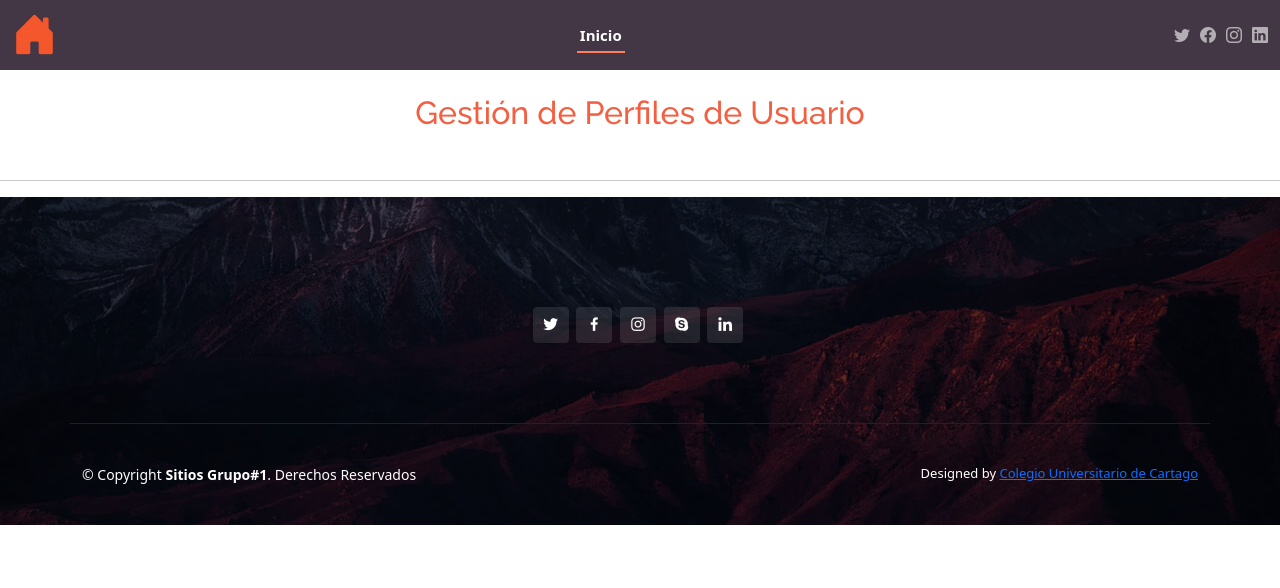
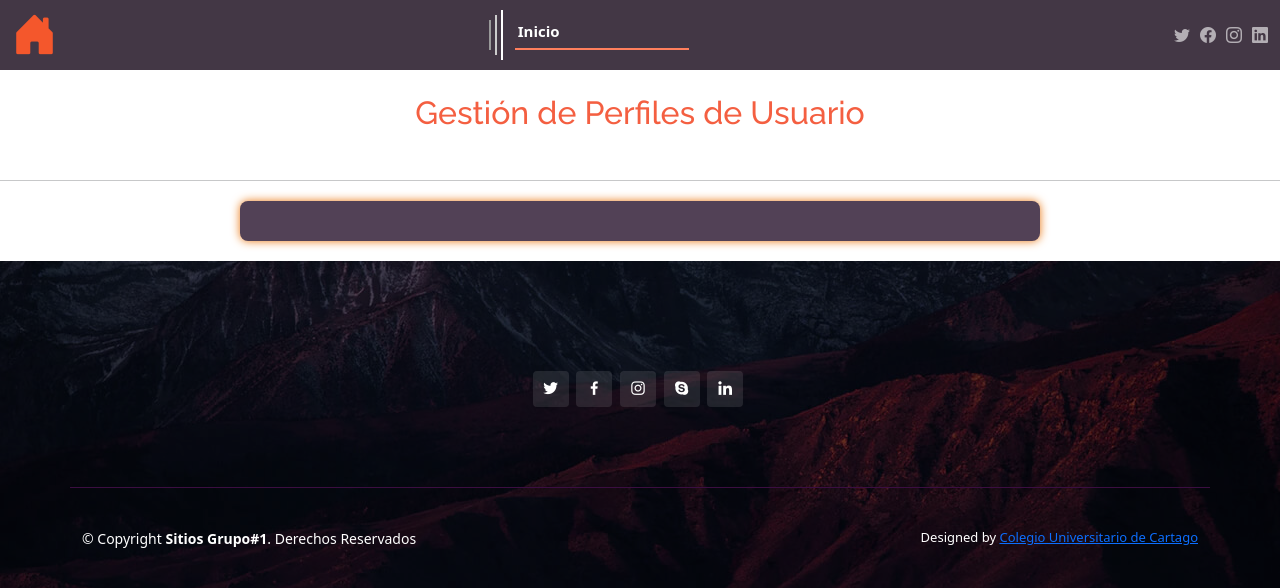
Before and after one commit to Mvargas26/MyLodgmentPlace, a PHP site: page /App/Views/gestionPerfilUsuarios_View.php in a window 1280 px wide. Shown: the top 588 px of the page. Run offline with PHP 8.4, Linux system fonts and the light colour scheme; data that the repository does not hold is empty; some libraries are stand-ins or nearby versions.

Commit message:
cambios en gestio css

```diff
--- a/App/Views/gestionPerfilUsuarios_View.php
+++ b/App/Views/gestionPerfilUsuarios_View.php
@@ -4,12 +4,13 @@
     <meta charset="UTF-8">
     <meta name="viewport" content="width=device-width, initial-scale=1.0">
     <link rel="stylesheet" href="../assets/css/gestionPerfilUsuarios.css">
-    <div class="contener">
+
+    <div class="">
         <br>
         <h2>Gestión de Perfiles de Usuario</h2>
         <br>
         <hr>
-        <div class="contener">
+        <div class="contiene">
             <div class="user-list">
 
 
--- a/App/assets/css/gestionPerfilUsuarios.css
+++ b/App/assets/css/gestionPerfilUsuarios.css
@@ -1,13 +1,13 @@
-.contener {
-    display: contents;
-    flex-wrap: wrap;
-    background-color: #fff;
+.contiene {
+    max-width: 800px;
+    margin: 20px auto;
+    background-color: #524156;
     border-radius: 8px;
-    box-shadow: 0 0 10px rgba(0, 0, 0, 0.1);
+    box-shadow: 0 0 10px rgba(234, 119, 18, 6.9);
     padding: 20px;
-    max-width: 800px;
-    margin: 0 auto;
+    text-align: center; /* Center the buttons within the div */
 }
+
 
 h2 {
     text-align: center;
@@ -72,3 +72,100 @@ h2 {
         max-width: 50%;
     }
 }
+
+
+.contiene {
+    max-width: 800px;
+    margin: 20px auto;
+    background-color: #524156;
+    border-radius: 8px;
+    box-shadow: 0 0 10px rgba(234, 119, 18, 6.9);
+    padding: 20px;
+    text-align: center; /* Center the buttons within the div */
+}
+
+/* Estilos para los detalles del usuario */
+#userProfileImage {
+    width: 100px;
+    height: 100px;
+    object-fit: cover;
+    border-radius: 8px;
+    margin-right: 20px;
+}
+
+#userDetails {
+    flex: 1;
+}
+
+ul {
+    padding: 0;
+    list-style-type: none;
+}
+
+.button-container {
+    display: flex;
+    justify-content: center;
+}
+
+h2 {
+    color: #f45f41;
+    text-align: center;
+}
+
+li {
+    display: inline-block;
+    font-size: 25px;
+    width: 8em;
+    height: 2em;
+    color: white;
+    border-left: 0.08em solid;
+    position: relative;
+    margin-top: 0.8em;
+    margin: 15px;
+    cursor: pointer;
+}
+
+li::before,
+li::after {
+    content: '';
+    position: absolute;
+    width: inherit;
+    border-left: inherit;
+    z-index: -1;
+}
+
+li::before {
+    height: 80%;
+    top: 10%;
+    left: calc(-0.15em - 0.08em * 2);
+    filter: brightness(0.8);
+}
+
+li::after {
+    height: 60%;
+    top: 20%;
+    left: calc(-0.15em * 2 - 0.08em * 3);
+    filter: brightness(0.6);
+}
+
+li span {
+    position: relative;
+    height: 120%;
+    top: -10%;
+    box-sizing: border-box;
+    border: 0.08em solid;
+    background-color: #524156;
+    display: flex;
+    align-items: center;
+    justify-content: center;
+    font-family: sans-serif;
+    text-transform: capitalize;
+    transform: translateX(calc(-0.15em * 3 - 0.08em * 2));
+    transition: 0.3s;
+}
+
+li:hover span {
+    transform: translateX(0.15em);
+    background-color: #f45f41;
+    color: #524156;
+}
```
Also changed, not shown: App/Views/validar_identidadHuesped_View.php (+29 -15 lines), App/Views/vistaPerfilUsuarios_View.php (+10 -8 lines), App/assets/css/vistaPerfilUsuarios.css (+62 -35 lines), App/assets/js/VistaPerfilUsuarios/vistaPerfilUsuario.js (+0 -18 lines).
